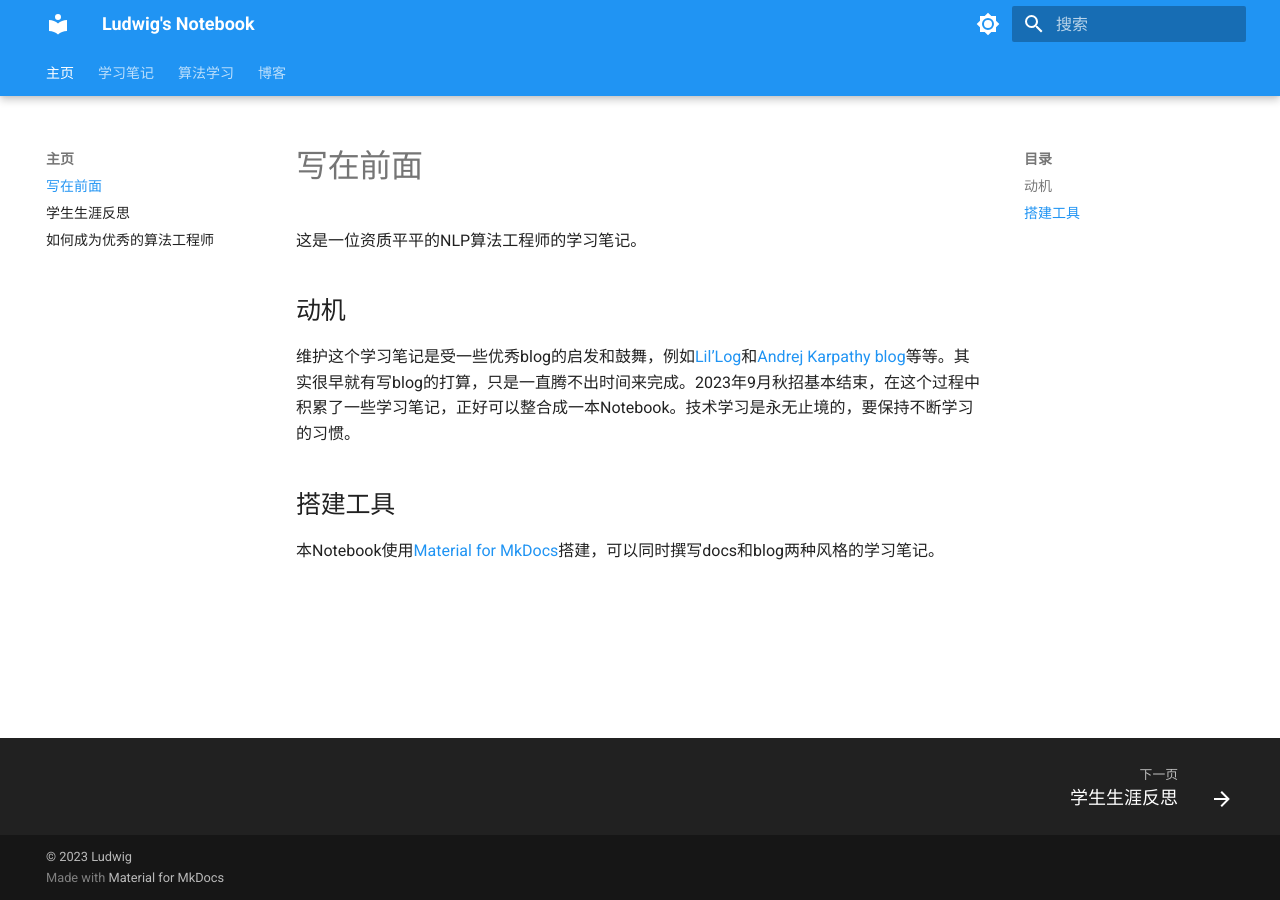
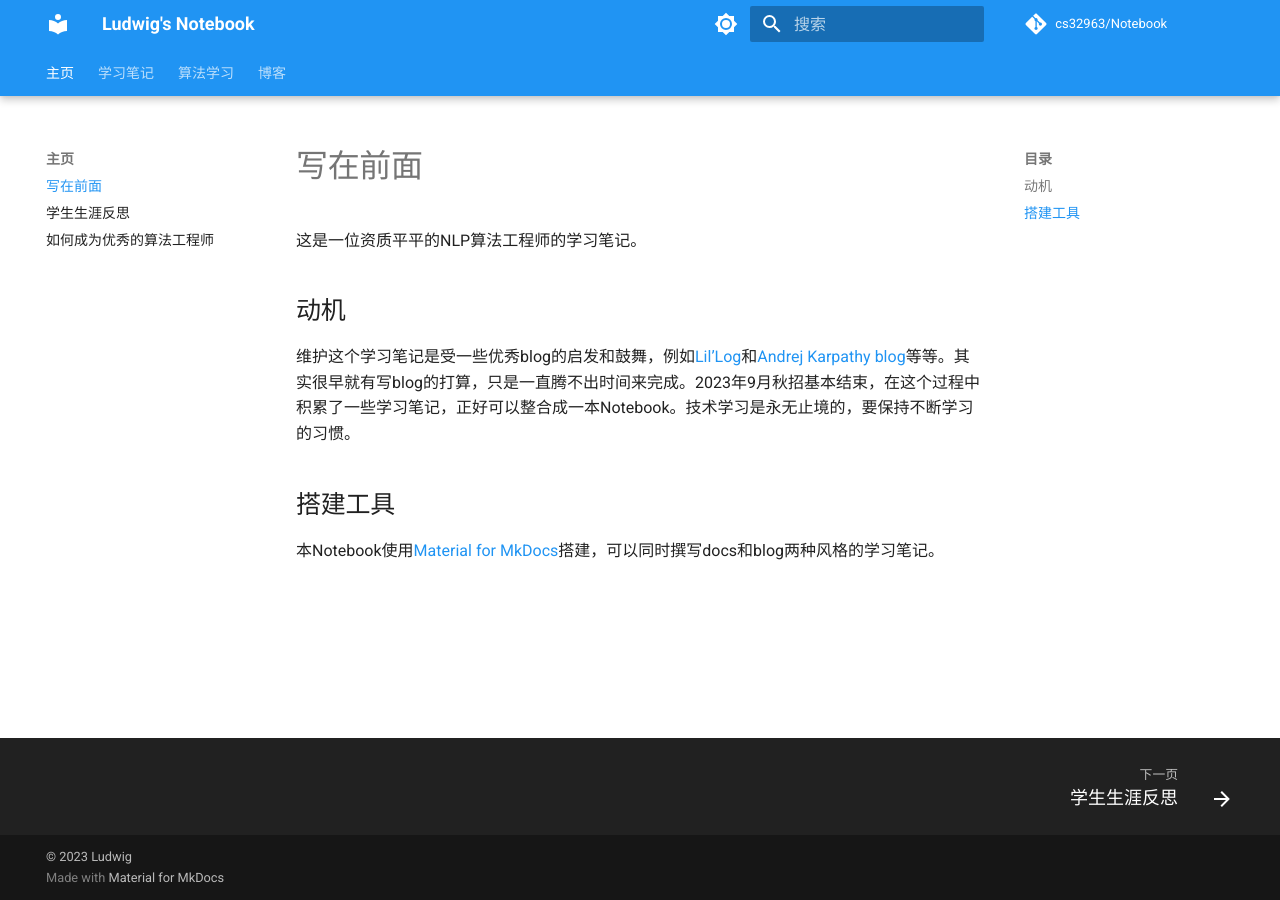
Before and after one commit to cs32963/Notebook, an MkDocs documentation site: the page built from docs/index.md, in a window 1280 px wide. Built offline with MkDocs 1.6.1 and Material for MkDocs 9.7.7, drawn with Linux system fonts in a browser that asks for light colours; comment, search, counter and statistics services are not loaded.

Commit message:
add git repo link

```diff
--- a/mkdocs.yml
+++ b/mkdocs.yml
@@ -1,4 +1,7 @@
 site_name: Ludwig's Notebook
+
+repo_url: https://github.com/cs32963/Notebook
+repo_name: cs32963/Notebook
 
 theme:
   name: material
```
